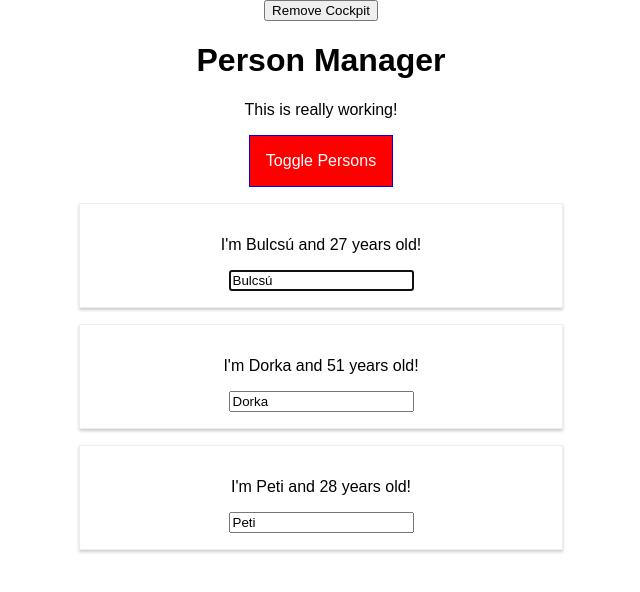
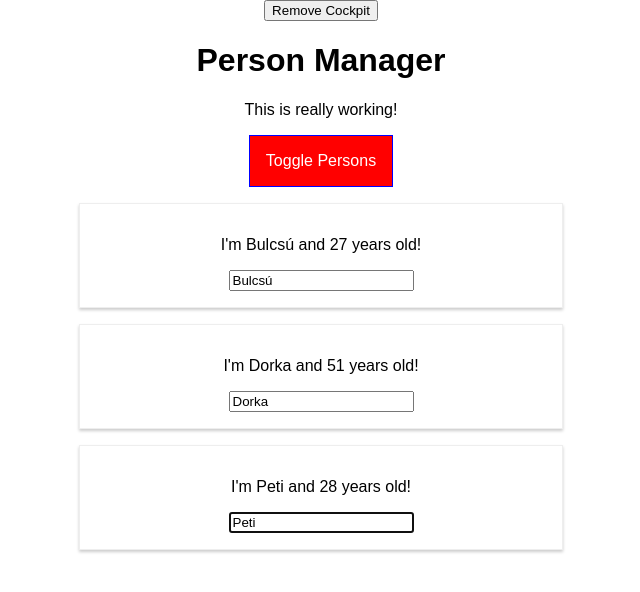
Before and after one commit to BulcsuFarmasi/react-course, a React app: page / in a window 1280 px wide. Both pictures are taken after a click on the button "Toggle Persons". Shown: the top 592 px of the page, without its empty margins (319-959 px from the left). Built offline with nearby package versions, Linux system fonts and the light colour scheme.

Commit message:
use ref on template

```diff
--- a/src/components/Persons/Person/Person.js
+++ b/src/components/Persons/Person/Person.js
@@ -6,7 +6,7 @@
 
 class Person extends Component {
   componentDidMount() {
-    document.querySelector("input").focus();
+    this.inputElement.focus();
   }
 
   render() {
@@ -20,6 +20,9 @@
         <input
           key="i3"
           type="text"
+          ref={inputEl => {
+            this.inputElement = inputEl;
+          }}
           value={this.props.name}
           onChange={this.props.changed}
         />
```
